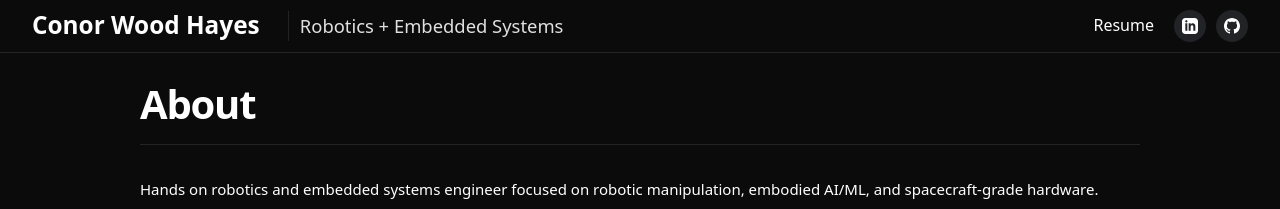
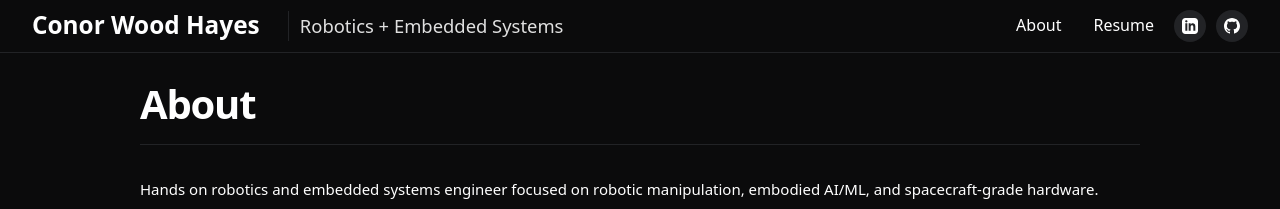
Before and after one commit to cwoodhayes/cwoodhayes.github.io, a Jekyll site: the page built from pages/about.md, in a window 1280 px wide. Shown: the top 209 px of the page. Built offline with Jekyll 4.4.1, drawn with Linux system fonts in a browser that asks for light colours.

Commit message:
added about link to the navbar

```diff
--- a/_includes/navigation.html
+++ b/_includes/navigation.html
@@ -10,6 +10,7 @@
 
       <div class="nav-links-and-icons">
         <div class="nav-links">
+          <a href="/#about" class="nav-link">About</a>
           <a href="/pages/1pg-resume/resume/cv.pdf" class="nav-link" target="_blank" rel="noopener noreferrer">Resume</a>
         </div>
 
```
